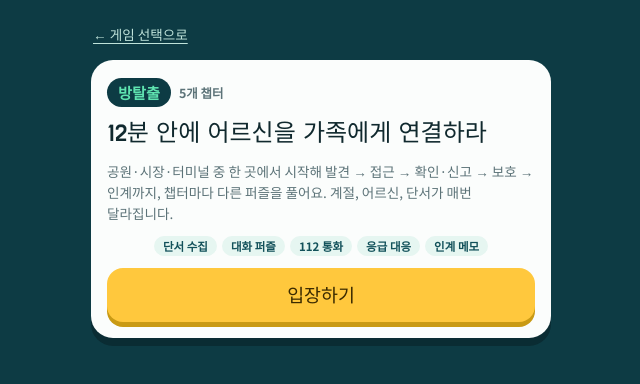
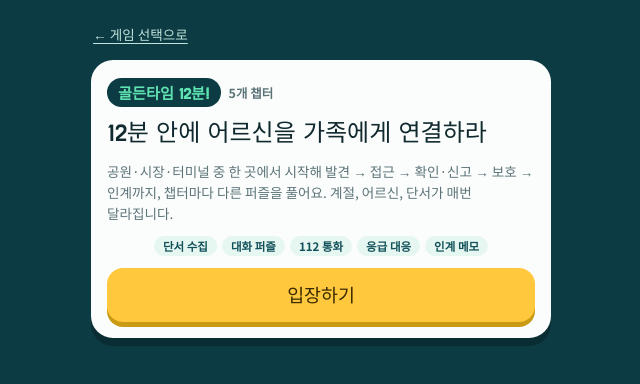
Before and after one commit to fe6540-droid/wandering-drill, a plain HTML site: page escape.html in a window 1280 px wide. Shown: the whole page, without its empty margins (319-959 px from the left). Drawn offline with Linux system fonts and the light colour scheme.

Commit message:
Add files via upload

```diff
--- a/escape.html
+++ b/escape.html
@@ -1,4 +1,4 @@
-<title>골든타임 방탈출</title>
+<title>골든타임 12분!</title>
 <meta name="claude:viewport-fit-sides" content="cover">
 <link rel="stylesheet" href="https://fonts.googleapis.com/css2?family=Do+Hyeon&family=Noto+Sans+KR:wght@400;500;700&display=swap">
 <style>
@@ -158,7 +158,7 @@ function hud(){$('#chs').innerHTML=CH.map((n,i)=>`<div class="${i<S.ch?'on':i===
 const pen=(n,m)=>{S.pen+=n;S.wrong++;tick();return`<div class="fb no" role="status">${m} <b>−${n}초</b></div>`};
 const msg=(el,h)=>{el.insertAdjacentHTML('afterbegin',h)};
 function home(){clearInterval(T);$('#hud').hidden=true;$('#hint').hidden=true;$('#nb').hidden=true;
- $('#stage').innerHTML=`<section class="card"><div class="tagline"><span class="badge">방탈출</span>5개 챕터</div><h1>12분 안에 어르신을 가족에게 연결하라</h1><p class="hint">공원·시장·터미널 중 한 곳에서 시작해 발견 → 접근 → 확인·신고 → 보호 → 인계까지, 챕터마다 다른 퍼즐을 풀어요. 계절, 어르신, 단서가 매번 달라집니다.</p><div class="tg"><span>단서 수집</span><span>대화 퍼즐</span><span>112 통화</span><span>응급 대응</span><span>인계 메모</span></div><button class="go" id="go">입장하기</button></section>`;$('#go').onclick=start}
+ $('#stage').innerHTML=`<section class="card"><div class="tagline"><span class="badge">골든타임 12분!</span>5개 챕터</div><h1>12분 안에 어르신을 가족에게 연결하라</h1><p class="hint">공원·시장·터미널 중 한 곳에서 시작해 발견 → 접근 → 확인·신고 → 보호 → 인계까지, 챕터마다 다른 퍼즐을 풀어요. 계절, 어르신, 단서가 매번 달라집니다.</p><div class="tg"><span>단서 수집</span><span>대화 퍼즐</span><span>112 통화</span><span>응급 대응</span><span>인계 메모</span></div><button class="go" id="go">입장하기</button></section>`;$('#go').onclick=start}
 function start(){const p=rnd(5),ep=EPS[rnd(3)],w=rnd(2)?'cold':'hot';S={p,P:PT[p],ep,w,pen:0,wrong:0,hint:3,usedHint:0,ch:0,notes:{},t0:Date.now(),over:0,tag:'A01'+String(rnd(100000)).padStart(5,'0'),said:rnd(2)?'집에 가야 해요':'딸이 기다리고 있어요',
   state:w==='cold'?'추위에 떨고 계셨어요':'더위에 땀을 흘리며 목마르다고 하셨어요'};
  $('#hud').hidden=false;$('#hint').hidden=false;clearInterval(T);T=setInterval(tick,500);tick();$('#hint').onclick=giveHint;go(0)}
```
Also changed, not shown: games.html (+1 -1 lines).
